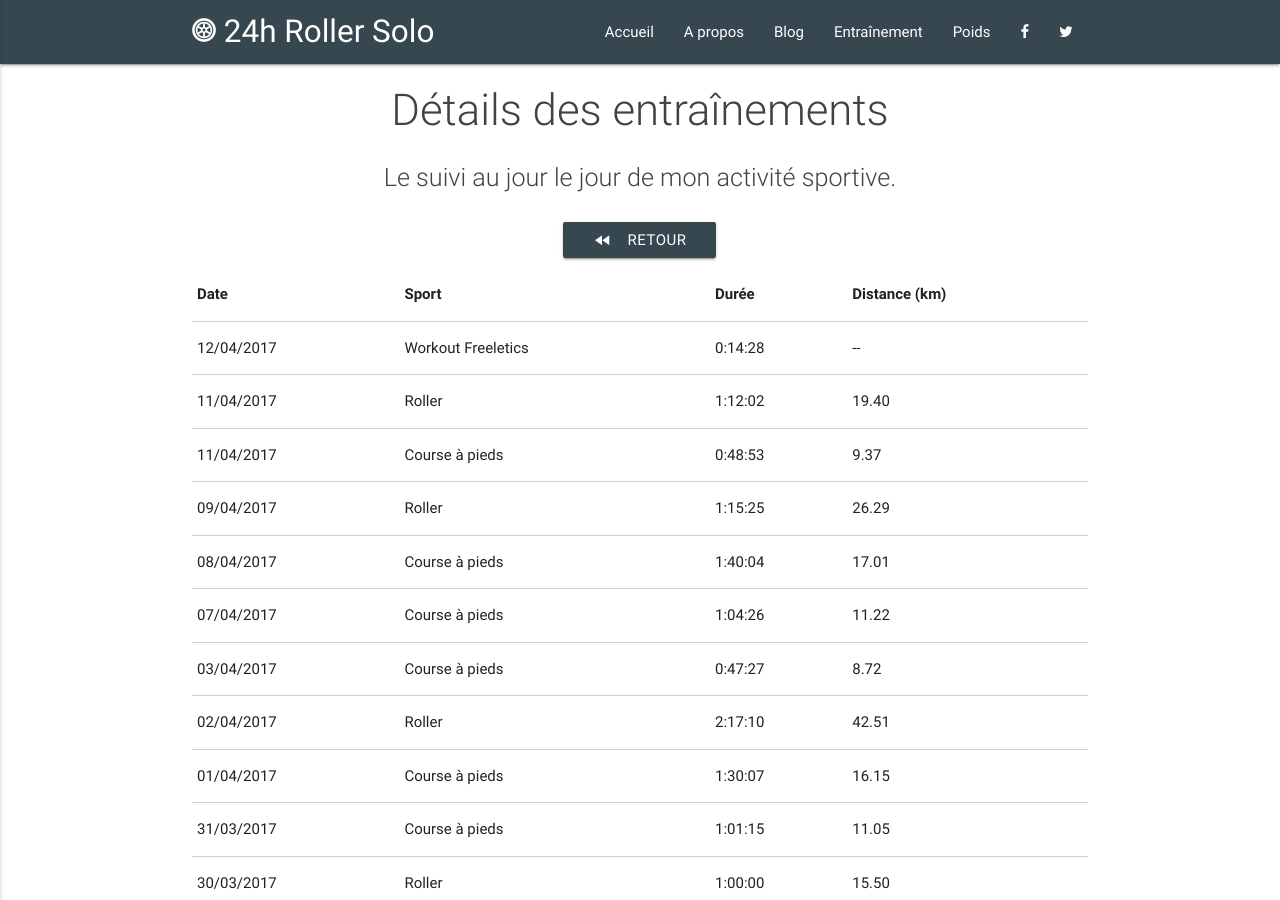
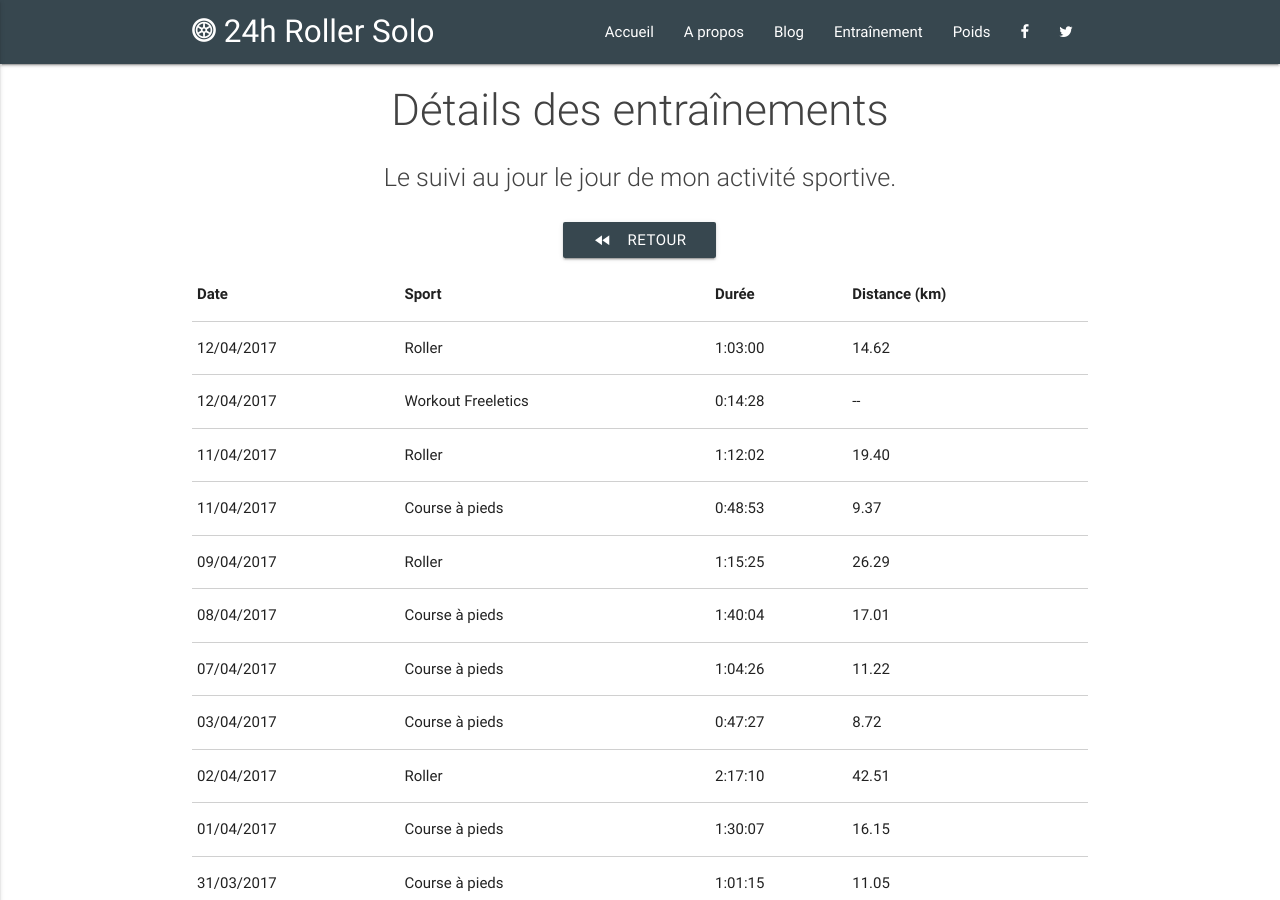
Before and after one commit to 24hRollerSolo/24hRollerSolo.github.io, a Jekyll site: the page built from training/details.html, in a window 1280 px wide and 900 px high. Built offline with Jekyll 4.4.1, drawn with Linux system fonts in a browser that asks for light colours.

Commit message:
Add 2017-04-12 roller skating

```diff
--- a/_data/sports.json
+++ b/_data/sports.json
@@ -1,4 +1,5 @@
 [
+  {"date": "2017-04-12", "type": "ROLLER", "distance": "14.62", "duration": "1:03:00"},
   {"date": "2017-04-12", "type": "WORKOUT", "program": "W11-02 | 10 MOUNTAIN CLIMBERS + 3/4 HERMES Standard 2x2", "duration": "0:14:28"},
   {"date": "2017-04-11", "type": "ROLLER", "distance": "19.40", "duration": "1:12:02"},
   {"date": "2017-04-11", "type": "RUNNING", "distance": "9.37", "duration": "0:48:53"},
```
